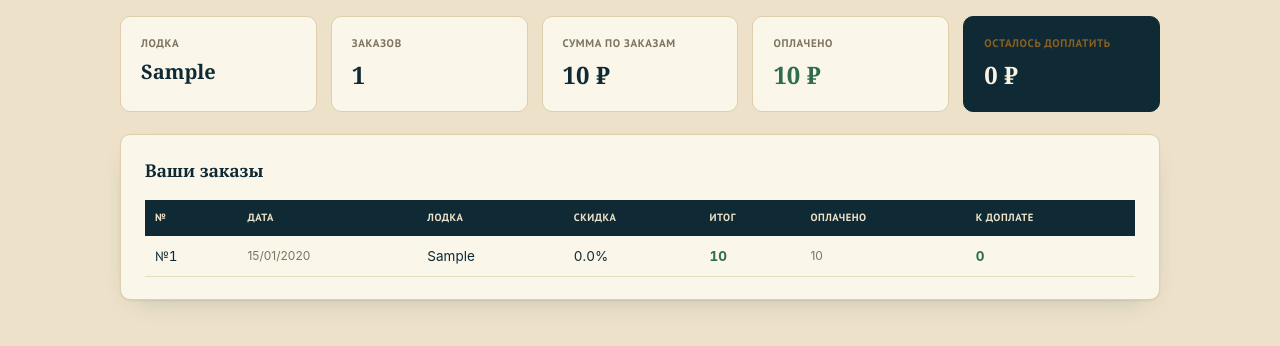
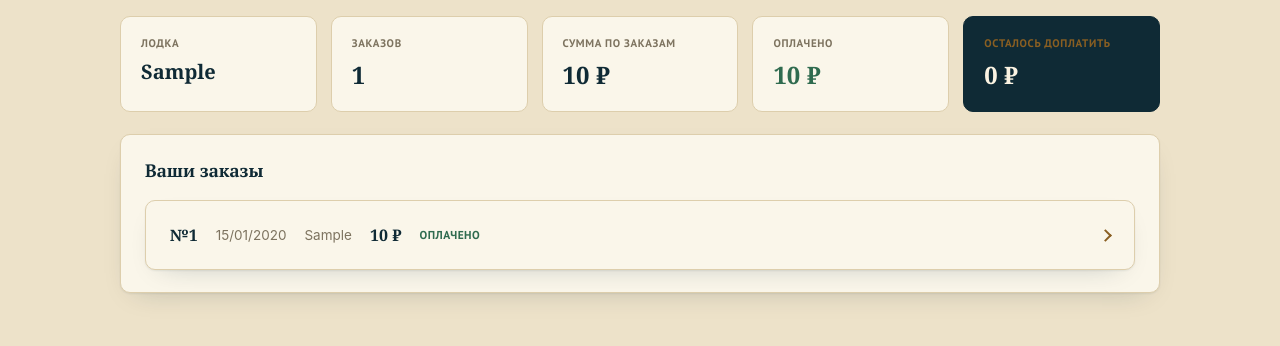
Before and after one commit to bodrbo/-, a Flask app: a page that uses templates/client_dashboard.html in a window 1280 px wide. Shown: the part 165-511 px from the top of the page. Run offline with Flask 2, Linux system fonts and the light colour scheme; tables that the repository leaves empty hold one stand-in row (values such as "Sample post").

Commit message:
Сделать заказы в личном кабинете клиента раскрывающимися
Каждый заказ теперь можно развернуть кликом и увидеть список
работ по нему — только название и цена, без себестоимости и
коэффициента (это внутренняя информация для админ-панели).
Список заказов переехал из плоской таблицы в раскрывающиеся
карточки со сводкой в заголовке (дата, лодка, итог, статус
оплаты) и подробностями внутри.

```diff
--- a/app.py
+++ b/app.py
@@ -1524,9 +1524,14 @@ def client_dashboard(token):
     remaining_total = 0.0
     for o in order_rows:
         _, paid_amount, remaining = _order_payment_totals(db, o["id"], o["total"])
+        items = db.execute(
+            "SELECT work_name, price FROM tuning_order_items WHERE order_id = ? ORDER BY id",
+            (o["id"],),
+        ).fetchall()
         order = dict(o)
         order["paid_amount"] = paid_amount
         order["remaining"] = remaining
+        order["work_items"] = items
         orders.append(order)
         paid_total += paid_amount
         remaining_total += remaining
--- a/static/style.css
+++ b/static/style.css
@@ -796,6 +796,59 @@ button.btn-delete:hover { background: var(--danger); color: #fff8f4; border-colo
   font-weight: 700;
   color: var(--ink);
 }
+
+.order-card-list { display: flex; flex-direction: column; gap: 14px; }
+.order-card { margin-bottom: 0; }
+.order-card > summary {
+  list-style: none;
+  cursor: pointer;
+  display: flex;
+  flex-wrap: wrap;
+  align-items: center;
+  gap: 6px 18px;
+}
+.order-card > summary::-webkit-details-marker { display: none; }
+.order-card > summary .chev {
+  margin-left: auto;
+  width: 9px;
+  height: 9px;
+  border-right: 2px solid var(--brass-strong);
+  border-bottom: 2px solid var(--brass-strong);
+  transform: rotate(-45deg);
+  transition: transform 0.2s ease;
+  flex: none;
+}
+.order-card[open] > summary .chev { transform: rotate(45deg); }
+.order-card .oc-num {
+  font-family: 'PT Serif', Georgia, serif;
+  font-weight: 700;
+  color: var(--ink);
+}
+.order-card .oc-date, .order-card .oc-boat { color: var(--muted); font-size: 13.5px; }
+.order-card .oc-total {
+  font-family: 'PT Serif', Georgia, serif;
+  font-weight: 700;
+  color: var(--ink);
+}
+.order-card .oc-status {
+  font-size: 11.5px;
+  font-weight: 700;
+  text-transform: uppercase;
+  letter-spacing: 0.04em;
+  color: var(--brass-strong);
+}
+.order-card .oc-status.paid { color: var(--success); }
+.order-card-body {
+  margin-top: 16px;
+  padding-top: 16px;
+  border-top: 1px solid var(--hairline-soft);
+}
+.order-card-body h3 {
+  margin: 0 0 12px;
+  font-size: 14px;
+  font-weight: 700;
+  color: var(--ink);
+}
 @media (max-width: 600px) {
   .entry-form { flex-direction: column; align-items: stretch; }
   /* In row layout "flex: 1 1 220px" sizes width; once the form above
--- a/templates/client_dashboard.html
+++ b/templates/client_dashboard.html
@@ -72,33 +72,47 @@
   <section class="panel">
     <h2>Ваши заказы</h2>
     {% if orders %}
+    <div class="order-card-list">
+      {% for o in orders %}
+      <details class="panel order-card">
+        <summary>
+          <span class="oc-num">№{{ o.id }}</span>
+          <span class="oc-date">{{ o.created_at[:10]|ru_date }}</span>
+          <span class="oc-boat">{{ o.boat_model }}</span>
+          <span class="oc-total">{{ "%.0f"|format(o.total) }} ₽</span>
+          {% if o.remaining <= 0 %}
+          <span class="oc-status paid">Оплачено</span>
+          {% else %}
+          <span class="oc-status">К доплате {{ "%.0f"|format(o.remaining) }} ₽</span>
+          {% endif %}
+          <span class="chev" aria-hidden="true"></span>
+        </summary>
+        <div class="order-card-body">
+          <h3>Работы по заказу</h3>
+          {% if o.work_items %}
           <div class="table-scroll">
             <table class="records">
-        <thead>
+              <thead><tr><th>Работа</th><th>Цена, ₽</th></tr></thead>
+              <tbody>
+                {% for item in o.work_items %}
                 <tr>
-            <th>№</th>
-            <th>Дата</th>
-            <th>Лодка</th>
-            <th>Скидка</th>
-            <th>Итог</th>
-            <th>Оплачено</th>
-            <th>К доплате</th>
-          </tr>
-        </thead>
-        <tbody>
-          {% for o in orders %}
-          <tr>
-            <td class="term">№{{ o.id }}</td>
-            <td class="muted">{{ o.created_at[:10]|ru_date }}</td>
-            <td>{{ o.boat_model }}</td>
-            <td>{{ o.discount_pct|float|round(1) }}%</td>
-            <td class="amount">{{ "%.0f"|format(o.total) }}</td>
-            <td class="muted">{{ "%.0f"|format(o.paid_amount) }}</td>
-            <td class="amount">{{ "%.0f"|format(o.remaining) }}</td>
+                  <td>{{ item.work_name }}</td>
+                  <td class="amount">{{ "%.0f"|format(item.price) }}</td>
                 </tr>
                 {% endfor %}
               </tbody>
             </table>
+          </div>
+          {% else %}
+          <p class="hint">Работы не указаны.</p>
+          {% endif %}
+          <p class="hint" style="margin-top:14px;">
+            Скидка {{ o.discount_pct|float|round(1) }}% · Оплачено {{ "%.0f"|format(o.paid_amount) }} ₽ ·
+            К доплате {{ "%.0f"|format(o.remaining) }} ₽
+          </p>
+        </div>
+      </details>
+      {% endfor %}
     </div>
     {% else %}
     <div class="empty-state">
```
Lines whose indentation alone changed are shown as unchanged.
